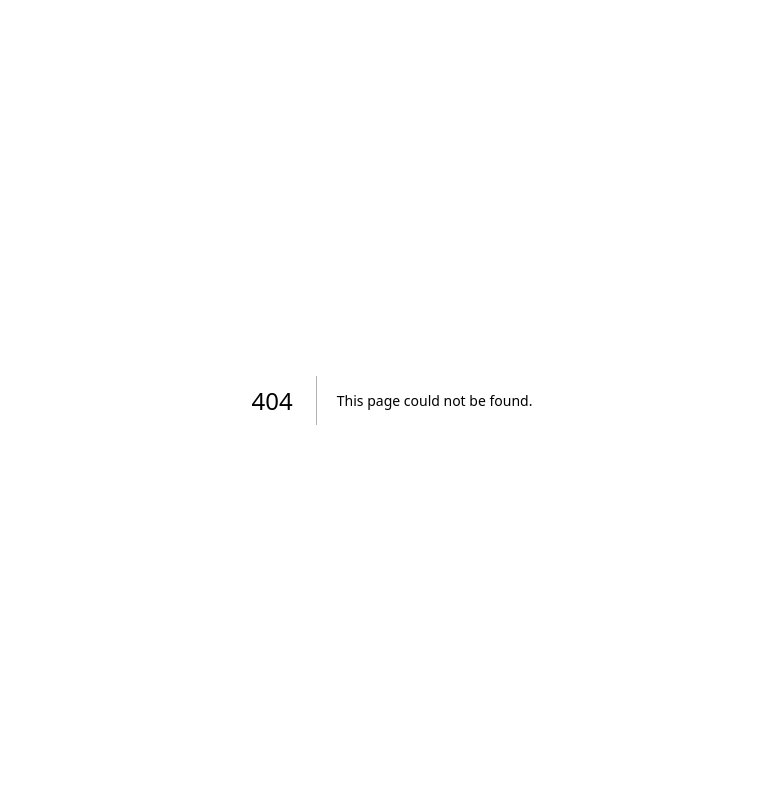
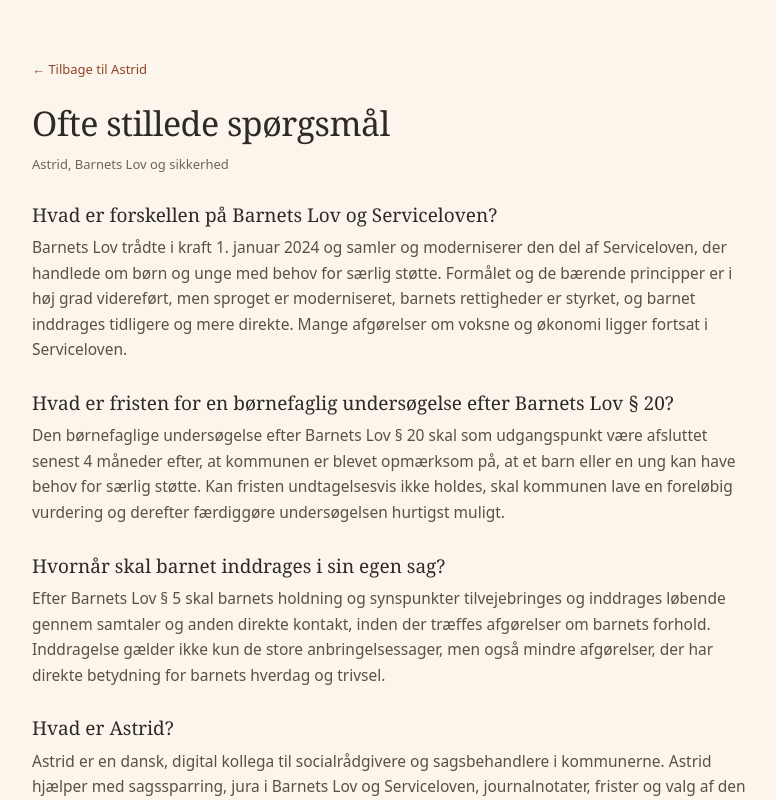
Before and after one commit to psykomotoriskterapikbh/kaerne-webapp, a Next.js app: page /faq in a window 1280 px wide. Before the commit this address had no page. Shown: the top 800 px of the page, without its empty margins (248-1024 px from the left). Built offline with nearby package versions, Linux system fonts and the light colour scheme.

Commit message:
Add files via upload

```diff
--- /dev/null
+++ b/src/app/faq/page.tsx
@@ -0,0 +1,54 @@
+import type { Metadata } from "next";
+
+export const metadata: Metadata = {
+  title: "Ofte stillede spørgsmål om Astrid og Barnets Lov",
+  description:
+    "Svar på de mest stillede spørgsmål om Astrid, Barnets Lov, Serviceloven, frister og sikkerhed. Astrid er gratis at prøve. Støtte, ikke skøn.",
+  alternates: { canonical: "/faq" },
+};
+
+const qa: { q: string; a: string }[] = [
+  { q: "Hvad er forskellen på Barnets Lov og Serviceloven?", a: "Barnets Lov trådte i kraft 1. januar 2024 og samler og moderniserer den del af Serviceloven, der handlede om børn og unge med behov for særlig støtte. Formålet og de bærende principper er i høj grad videreført, men sproget er moderniseret, barnets rettigheder er styrket, og barnet inddrages tidligere og mere direkte. Mange afgørelser om voksne og økonomi ligger fortsat i Serviceloven." },
+  { q: "Hvad er fristen for en børnefaglig undersøgelse efter Barnets Lov § 20?", a: "Den børnefaglige undersøgelse efter Barnets Lov § 20 skal som udgangspunkt være afsluttet senest 4 måneder efter, at kommunen er blevet opmærksom på, at et barn eller en ung kan have behov for særlig støtte. Kan fristen undtagelsesvis ikke holdes, skal kommunen lave en foreløbig vurdering og derefter færdiggøre undersøgelsen hurtigst muligt." },
+  { q: "Hvornår skal barnet inddrages i sin egen sag?", a: "Efter Barnets Lov § 5 skal barnets holdning og synspunkter tilvejebringes og inddrages løbende gennem samtaler og anden direkte kontakt, inden der træffes afgørelser om barnets forhold. Inddragelse gælder ikke kun de store anbringelsessager, men også mindre afgørelser, der har direkte betydning for barnets hverdag og trivsel." },
+  { q: "Hvad er Astrid?", a: "Astrid er en dansk, digital kollega til socialrådgivere og sagsbehandlere i kommunerne. Astrid hjælper med sagssparring, jura i Barnets Lov og Serviceloven, journalnotater, frister og valg af den rette indsats. Astrid træffer aldrig afgørelser. Det socialfaglige skøn og myndighedsansvaret ligger altid hos sagsbehandleren og kommunen." },
+  { q: "Er Astrid sikker at bruge med følsomme sager?", a: "Astrid er bygget til en hverdag med følsomme sager. Samtaler gemmes kun lokalt i din egen browser, beskeder med CPR-numre afvises før de sendes, og 1-kliks anonymisering fjerner telefon, e-mail og adresse. Del aldrig CPR-numre eller navne. Spørgsmål om GDPR og databehandling kan stilles direkte på kontakt@astridai.dk." },
+  { q: "Hvad koster Astrid?", a: "Astrid er gratis at prøve uden binding. Begynd bare at skrive. For forvaltninger og teams tilbydes onboarding, support og fælles videndeling, hvor pris aftales efter behov." },
+];
+
+const faqLd = {
+  "@context": "https://schema.org",
+  "@type": "FAQPage",
+  "@id": "https://www.astridai.dk/faq#faq",
+  inLanguage: "da-DK",
+  mainEntity: qa.map((x) => ({
+    "@type": "Question",
+    name: x.q,
+    acceptedAnswer: { "@type": "Answer", text: x.a },
+  })),
+};
+
+const h2: React.CSSProperties = { fontFamily: "var(--font-serif)", fontSize: 19, fontWeight: 400, color: "var(--kaerne-ink)", margin: "0 0 6px" };
+const p: React.CSSProperties = { fontSize: 15.5, lineHeight: 1.65, color: "var(--kaerne-ink-soft)", margin: 0 };
+
+export default function Page() {
+  return (
+    <main style={{ minHeight: "100dvh", background: "var(--kaerne-sand)", padding: "56px 24px 80px" }}>
+      <script type="application/ld+json" dangerouslySetInnerHTML={{ __html: JSON.stringify(faqLd) }} />
+      <article style={{ maxWidth: 720, margin: "0 auto" }}>
+        <a href="/" style={{ fontSize: 13, color: "var(--kaerne-terracotta-deep)", textDecoration: "none" }}>← Tilbage til Astrid</a>
+        <h1 style={{ fontFamily: "var(--font-serif)", fontSize: 34, fontWeight: 300, color: "var(--kaerne-ink)", margin: "18px 0 6px", letterSpacing: "-0.015em" }}>Ofte stillede spørgsmål</h1>
+        <p style={{ fontSize: 13, color: "var(--kaerne-muted)", margin: 0 }}>Astrid, Barnets Lov og sikkerhed</p>
+
+        {qa.map((x, i) => (
+          <section key={i} style={{ marginTop: 26 }}>
+            <h2 style={h2}>{x.q}</h2>
+            <p style={p}>{x.a}</p>
+          </section>
+        ))}
+
+        <p style={{ ...p, marginTop: 32, fontSize: 13, color: "var(--kaerne-muted)" }}>Mere viden: <a href="/viden" style={{ color: "var(--kaerne-muted)", textDecoration: "underline" }}>Barnets Lov forklaret</a>. Kig forbi <a href="/" style={{ color: "var(--kaerne-muted)", textDecoration: "underline" }}>astridai.dk</a> og sig hej, det er gratis at prøve.</p>
+      </article>
+    </main>
+  );
+}
```
